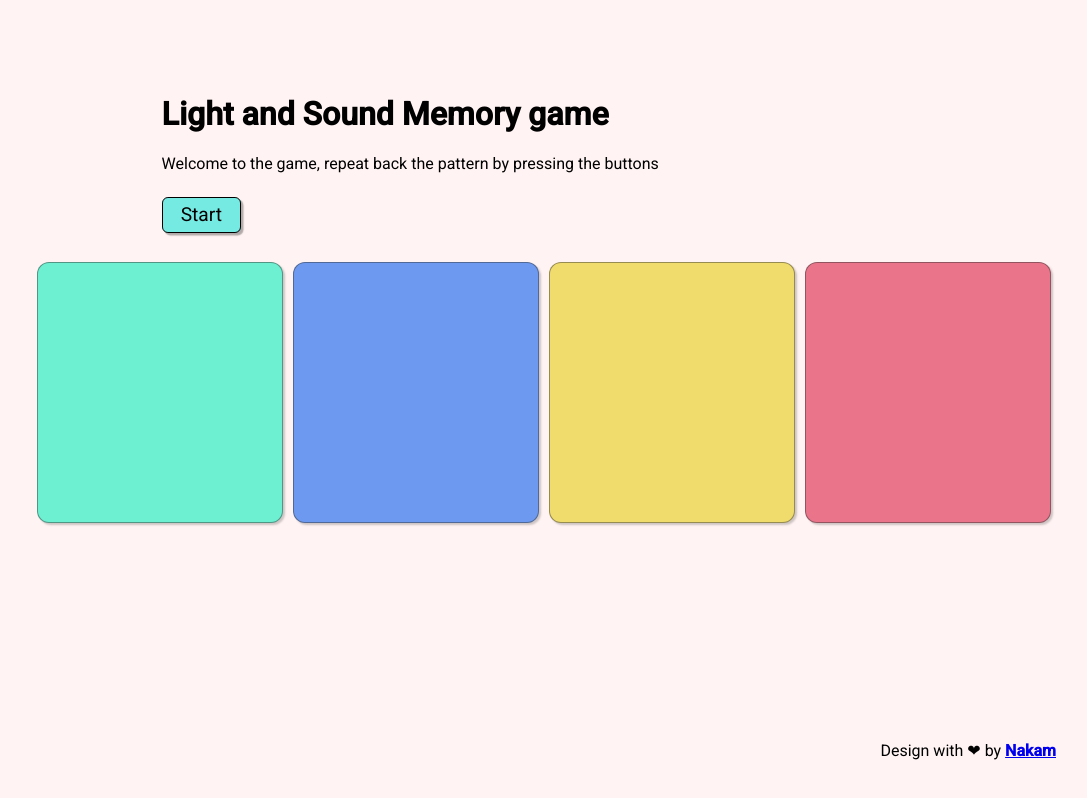
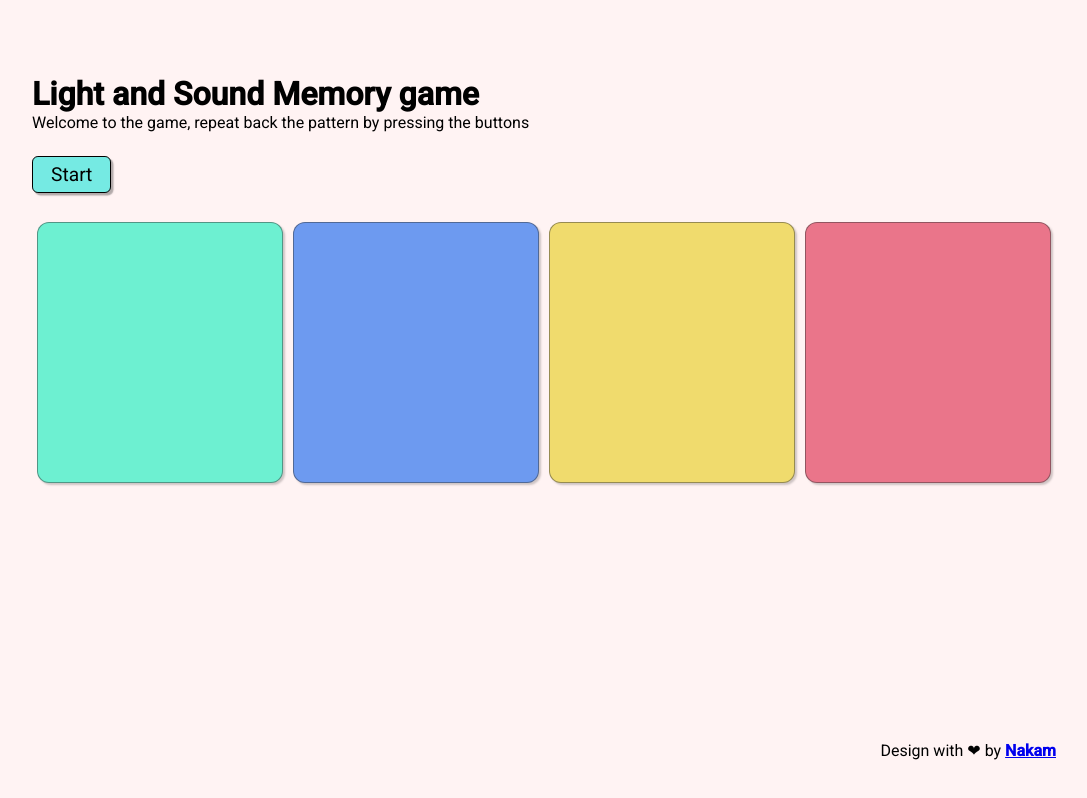
Before and after one commit to Nakamcode/Light-Sound-game, a plain HTML site: page index.html in a window 1280 px wide. Shown: the whole page, without its empty margins (96-1183 px from the left). Drawn offline with Linux system fonts and the light colour scheme.

Commit message:
removed classes

```diff
--- a/index.html
+++ b/index.html
@@ -11,11 +11,11 @@
 <body>
     <main>
         <div class="component">
-            <div class="instruction margin-left">
+            <div class="instruction">
                 <h1>Light and Sound Memory game</h1>
                 <p>Welcome to the game, repeat back the pattern by pressing the buttons</p>
             </div>
-            <div class="start-button margin-left">
+            <div class="start-button">
                 <input type="submit" value="Start" id="startBtn" onclick="startGame()">
                 <input type="submit" value="Stop"  id="stopBtn" class="hidden" onclick="stopGame()">
             </div>
--- a/style.css
+++ b/style.css
@@ -22,12 +22,6 @@ main{
     width: 100vw;
     height: 100vh;
     padding-top: 4.7em;
-}
-.margin-left{
-    margin-left: 8.1em;
-}
-.instruction h1{
-    margin: 0.63em 0;
 }
 .start-button input{
     box-shadow: 0.13em 0.13em 0.063em rgba(61, 59, 59, 0.397);
```
